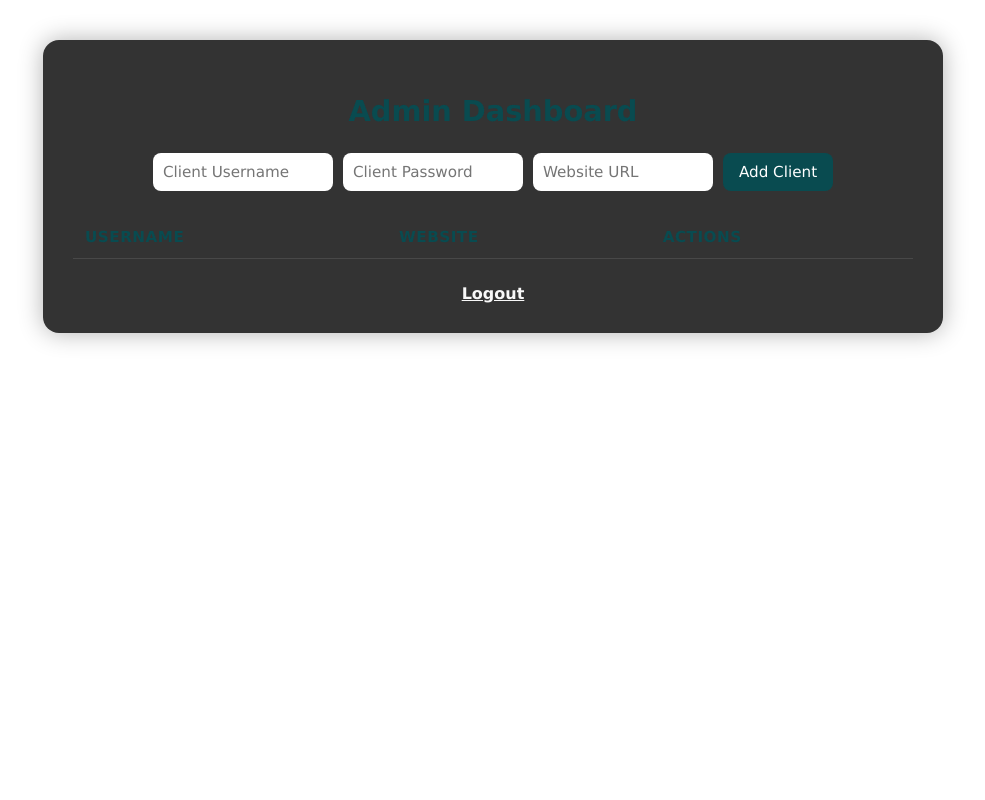
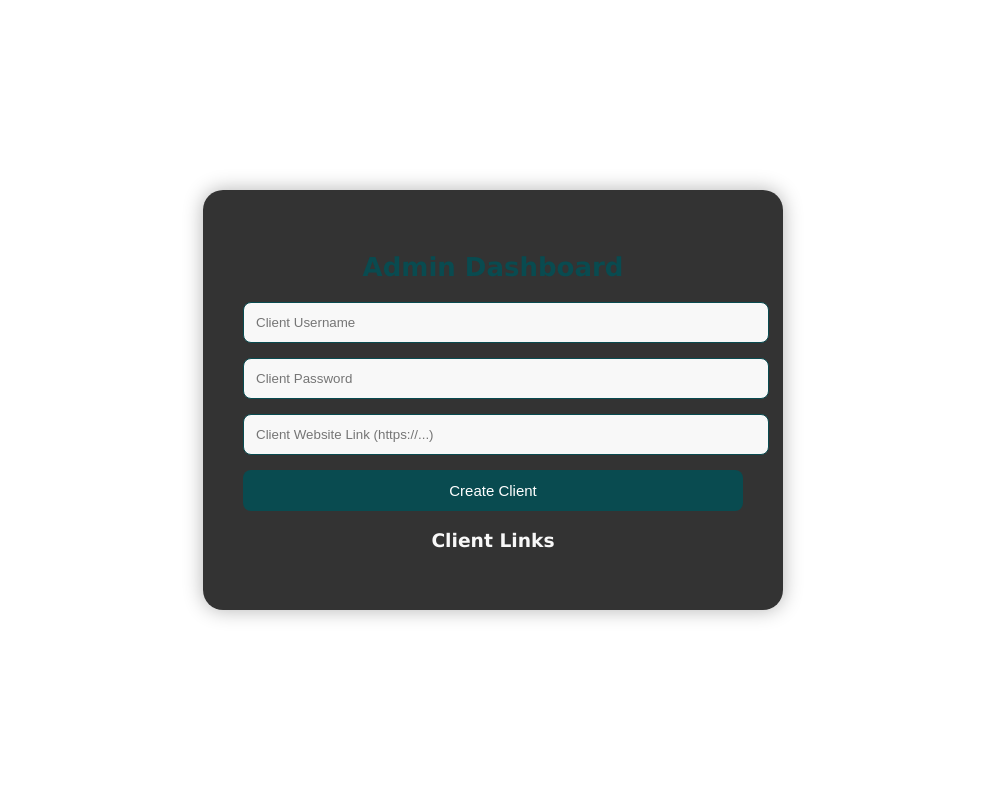
Before and after one commit to nervelle-studios/site, a Flask app: page /admin in a window 1280 px wide. Shown: the whole page, without its empty margins (147-1132 px from the left). Run offline with Flask 3, Linux system fonts and the light colour scheme; the visitor is signed in with stand-in values (Sample User, id 1); tables that the repository leaves empty hold one stand-in row (values such as "Sample post"); lists and menus that the app fills with data are empty.

Commit message:
Refactor admin.html layout and styles

```diff
--- a/templates/admin.html
+++ b/templates/admin.html
@@ -1,176 +1,91 @@
 <!DOCTYPE html>
 <html lang="en">
 <head>
-  <meta charset="UTF-8" />
-  <meta name="viewport" content="width=device-width, initial-scale=1.0" />
+<meta charset="UTF-8">
+<meta name="viewport" content="width=device-width, initial-scale=1.0">
 <title>Admin Dashboard</title>
 <style>
-    * {
-      box-sizing: border-box;
-      font-family: 'Lucida Sans', 'Lucida Sans Regular', 'Lucida Grande', sans-serif;
+  body {
+    font-family: "Lucida Sans", "Lucida Grande", sans-serif;
+    background: transparent;
+    color: #f8f8f8;
+    display: flex;
+    justify-content: center;
+    align-items: center;
+    flex-direction: column;
+    min-height: 100vh;
+    margin: 0;
   }
 
-    body {
-      background: transparent;
-      color: #f8f8f8;
-      margin: 0;
-      padding: 0;
-      display: flex;
-      justify-content: center;
-      align-items: flex-start;
-      min-height: 100vh;
-    }
-
-    .dashboard-container {
+  .contact-us-section {
     background: rgba(16, 16, 16, 0.85);
-      width: 95%;
-      max-width: 900px;
-      border-radius: 16px;
-      padding: 30px;
-      margin: 40px 0;
-      box-shadow: 0 0 25px rgba(0, 0, 0, 0.3);
-      backdrop-filter: blur(5px);
+    padding: 40px;
+    border-radius: 20px;
+    box-shadow: 0 0 20px rgba(0,0,0,0.3);
+    max-width: 500px;
+    width: 90%;
+    text-align: center;
   }
 
   h2 {
     color: #094b50;
-      text-align: center;
-      margin-bottom: 25px;
-      font-size: 1.8rem;
+    font-size: 26px;
+    margin-bottom: 20px;
   }
 
-    form {
-      display: flex;
-      flex-wrap: wrap;
-      gap: 10px;
-      justify-content: center;
-      margin-bottom: 25px;
+  .form-input {
+    width: 100%;
+    padding: 12px;
+    margin-bottom: 15px;
+    border: 1px solid #094b50;
+    border-radius: 8px;
+    background: #f8f8f8;
+    color: #101010;
   }
 
-    input[type="text"], input[type="password"], input[type="url"] {
-      padding: 10px;
+  .submit-btn {
+    background: #094b50;
+    color: #fff;
     border: none;
+    padding: 12px;
+    width: 100%;
     border-radius: 8px;
-      outline: none;
-      width: 180px;
-      max-width: 100%;
-      font-size: 0.95rem;
+    cursor: pointer;
+    font-size: 15px;
   }
 
-    button {
-      background-color: #094b50;
-      color: #fff;
-      border: none;
-      border-radius: 8px;
-      padding: 10px 16px;
-      cursor: pointer;
-      transition: background-color 0.3s ease;
-      font-size: 0.95rem;
+  .submit-btn:hover {
+    background: #0a6a72;
   }
 
-    button:hover {
-      background-color: #0a646c;
+  .client-links a {
+    display: block;
+    color: #094b50;
+    text-decoration: none;
+    margin: 5px 0;
   }
 
-    table {
-      width: 100%;
-      border-collapse: collapse;
-      overflow-x: auto;
-      margin-bottom: 25px;
-    }
-
-    th, td {
-      text-align: left;
-      padding: 12px;
-      border-bottom: 1px solid rgba(255, 255, 255, 0.1);
-      font-size: 0.95rem;
-    }
-
-    th {
-      color: #094b50;
-      text-transform: uppercase;
-      letter-spacing: 0.5px;
-    }
-
-    tr:hover {
-      background-color: rgba(255, 255, 255, 0.05);
-    }
-
-    a {
-      color: #094b50;
-      text-decoration: none;
-      font-weight: 600;
-    }
-
-    a:hover {
+  .client-links a:hover {
     text-decoration: underline;
-    }
-
-    .logout {
-      display: block;
-      text-align: center;
-      margin-top: 15px;
-      color: #f8f8f8;
-      text-decoration: underline;
-    }
-
-    @media (max-width: 600px) {
-      .dashboard-container {
-        padding: 20px;
-      }
-
-      form {
-        flex-direction: column;
-        align-items: center;
-      }
-
-      input[type="text"], input[type="password"], input[type="url"] {
-        width: 100%;
-      }
-
-      table {
-        font-size: 0.9rem;
-        display: block;
-        overflow-x: auto;
-        white-space: nowrap;
-      }
   }
 </style>
 </head>
 <body>
-  <div class="dashboard-container">
+  <div class="contact-us-section">
     <h2>Admin Dashboard</h2>
-
-    <form method="POST" action="{{ url_for('add_client') }}">
-      <input type="text" name="username" placeholder="Client Username" required />
-      <input type="password" name="password" placeholder="Client Password" required />
-      <input type="url" name="website_url" placeholder="Website URL" required />
-      <button type="submit">Add Client</button>
+    <form method="POST" action="/admin/create_user">
+      <input type="text" class="form-input" name="username" placeholder="Client Username" required>
+      <input type="password" class="form-input" name="password" placeholder="Client Password" required>
+      <input type="text" class="form-input" name="link" placeholder="Client Website Link (https://...)" required>
+      <button type="submit" class="submit-btn">Create Client</button>
     </form>
 
-    <table>
-      <thead>
-        <tr>
-          <th>Username</th>
-          <th>Website</th>
-          <th>Actions</th>
-        </tr>
-      </thead>
-      <tbody>
-        {% for client in clients %}
-        <tr>
-          <td>{{ client.username }}</td>
-          <td><a href="{{ client.website_url }}" target="_blank">View</a></td>
-          <td>
-            <a href="{{ url_for('edit_client', id=client.id) }}">Edit</a> |
-            <a href="{{ url_for('delete_client', id=client.id) }}">Delete</a>
-          </td>
-        </tr>
+    <div class="client-links">
+      <h3 style="color:#f8f8f8;">Client Links</h3>
+      {% for user in users %}
+        <a href="{{ user.link }}" target="_blank">{{ user.username }}</a>
       {% endfor %}
-      </tbody>
-    </table>
-
-    <a href="{{ url_for('logout') }}" class="logout">Logout</a>
+    </div>
   </div>
 </body>
 </html>
```
Lines whose indentation alone changed are shown as unchanged.
